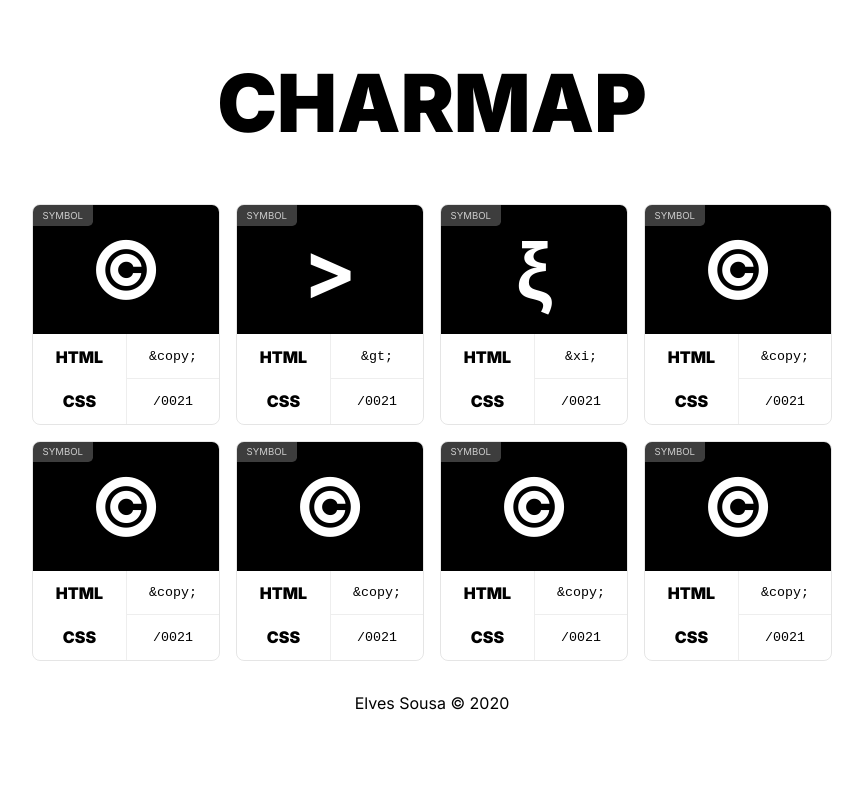
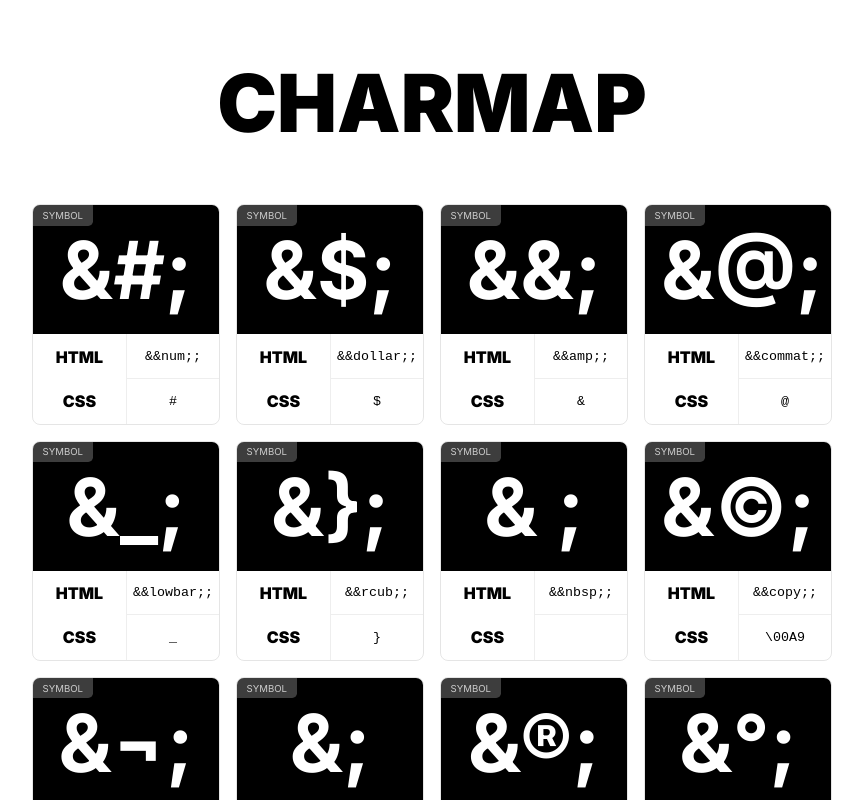
Before and after one commit to elvessousa/charmap, a Next.js app: page / in a window 1280 px wide. Shown: the top 800 px of the page, without its empty margins (208-1071 px from the left). Built offline with nearby package versions, Linux system fonts and the light colour scheme.

Commit message:
Using data from JSON.

```diff
--- a/pages/index.tsx
+++ b/pages/index.tsx
@@ -1,29 +1,56 @@
-import Head from 'next/head';
-import Character from '../components/Character';
+import { GetStaticProps, NextPage } from "next";
+import Head from "next/head";
+import Character from "../components/Character";
 
-export default function Home() {
+interface PageProps {
+  chars: Character[];
+}
+
+interface Character {
+  char: string;
+  code: string;
+  css: string;
+  type: string;
+  name: string;
+}
+
+const Home: NextPage<PageProps> = ({ chars }) => {
+  const symbols = chars.filter((char) => char.type === "symbol");
+
   return (
     <div>
       <Head>
         <title>Character Map</title>
-        <link rel='icon' href='/favicon.ico' />
+        <link rel="icon" href="/favicon.ico" />
       </Head>
 
       <main>
         <h1>Charmap</h1>
-        <div className='characters'>
-          <Character entity='copy' code='/0021' type='symbol' />
-          <Character entity='gt' code='/0021' type='symbol' />
-          <Character entity='xi' code='/0021' type='symbol' />
-          <Character entity='copy' code='/0021' type='symbol' />
-          <Character entity='copy' code='/0021' type='symbol' />
-          <Character entity='copy' code='/0021' type='symbol' />
-          <Character entity='copy' code='/0021' type='symbol' />
-          <Character entity='copy' code='/0021' type='symbol' />
+        <div className="characters">
+          {symbols.map((char: Character) => (
+            <Character
+              key={char.code}
+              entity={char.code}
+              code={char.css}
+              type={char.type}
+            />
+          ))}
         </div>
       </main>
 
       <footer>Elves Sousa &copy; 2020</footer>
     </div>
   );
-}
+};
+
+export const getStaticProps: GetStaticProps = async () => {
+  const data = await import(`../data/chars.json`);
+
+  return {
+    props: {
+      chars: data.characters,
+    },
+  };
+};
+
+export default Home;
```
